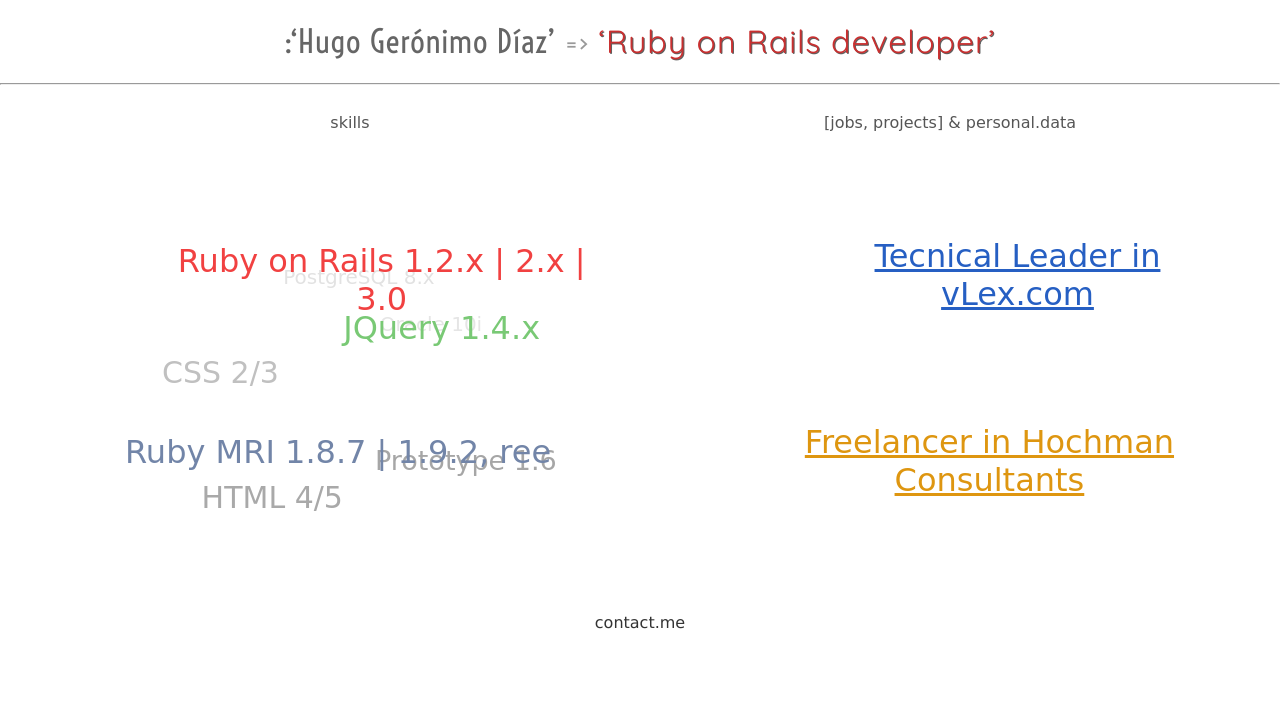
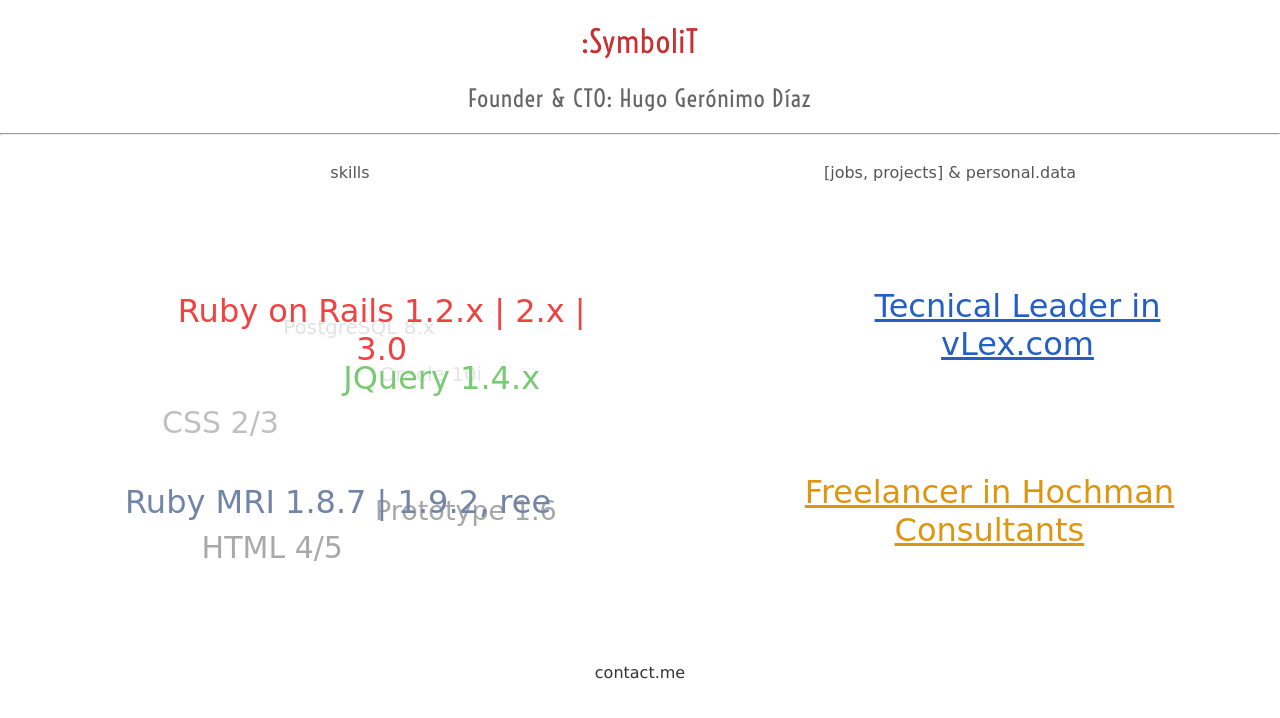
Before and after one commit to geronimod/geronimod.github.com, a plain HTML site: page index.html in a window 1280 px wide. Drawn offline with nearby package versions, Linux system fonts and the light colour scheme; a web font is replaced by a local one.

Commit message:
Add symbolit brand

```diff
--- a/index.html
+++ b/index.html
@@ -2,7 +2,7 @@
 <html lang='en'>
   <head>
     <title>
-      Hugo Ger&oacute;nimo D&iacute;az Profile
+      :symbolit
     </title>
 
     <meta content='INDEX, ALL' name='robots'>
@@ -32,7 +32,8 @@
   <body>
     <div class='content'>
       <header>
-        <h1>:‘Hugo Ger&oacute;nimo D&iacute;az’ <span class="arrow">=></span> <span class='dev'>‘Ruby on Rails developer’</span></h1>
+        <h1>:SymboliT</h1>
+        <h2>Founder & CTO: Hugo Ger&oacute;nimo D&iacute;az</h1>
         <hr>
 
       </header>
--- a/stylesheets/styles.css
+++ b/stylesheets/styles.css
@@ -32,6 +32,8 @@ h1, h2 {
   font-weight: normal;
   font-family: 'Voltaire';
 }
+
+h1 { color: #C93030 }
 
 section {
   margin-top: 20px;
```
